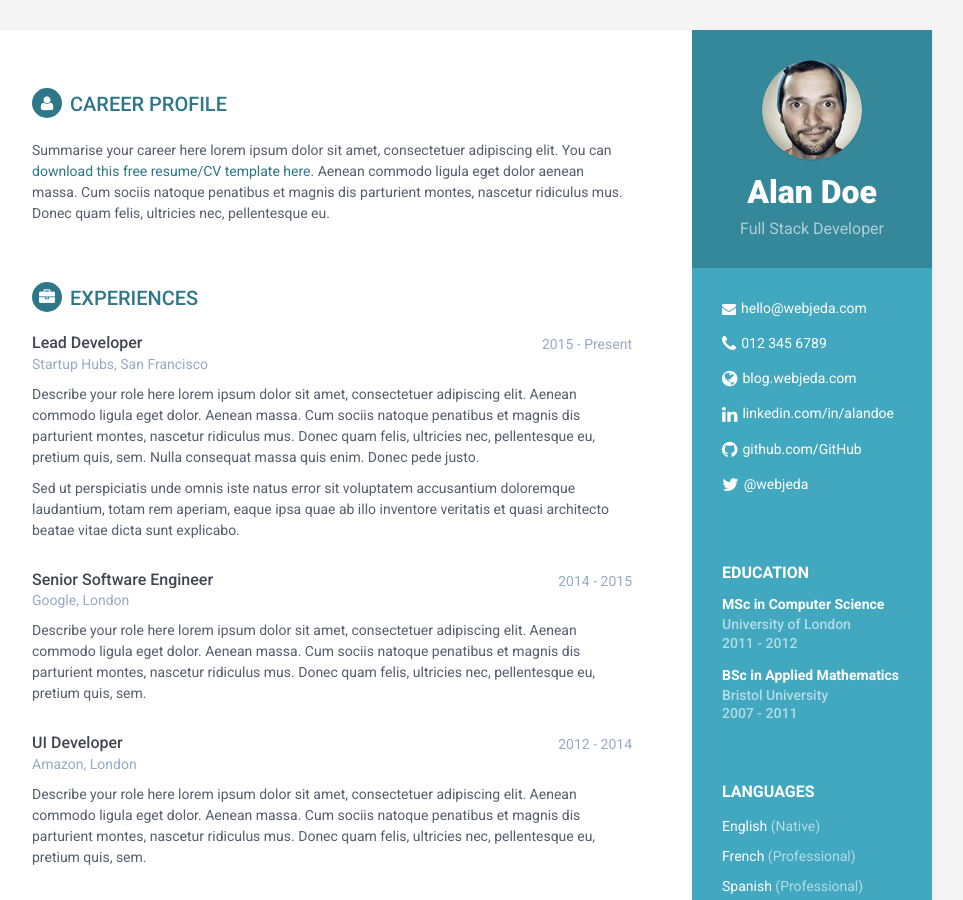
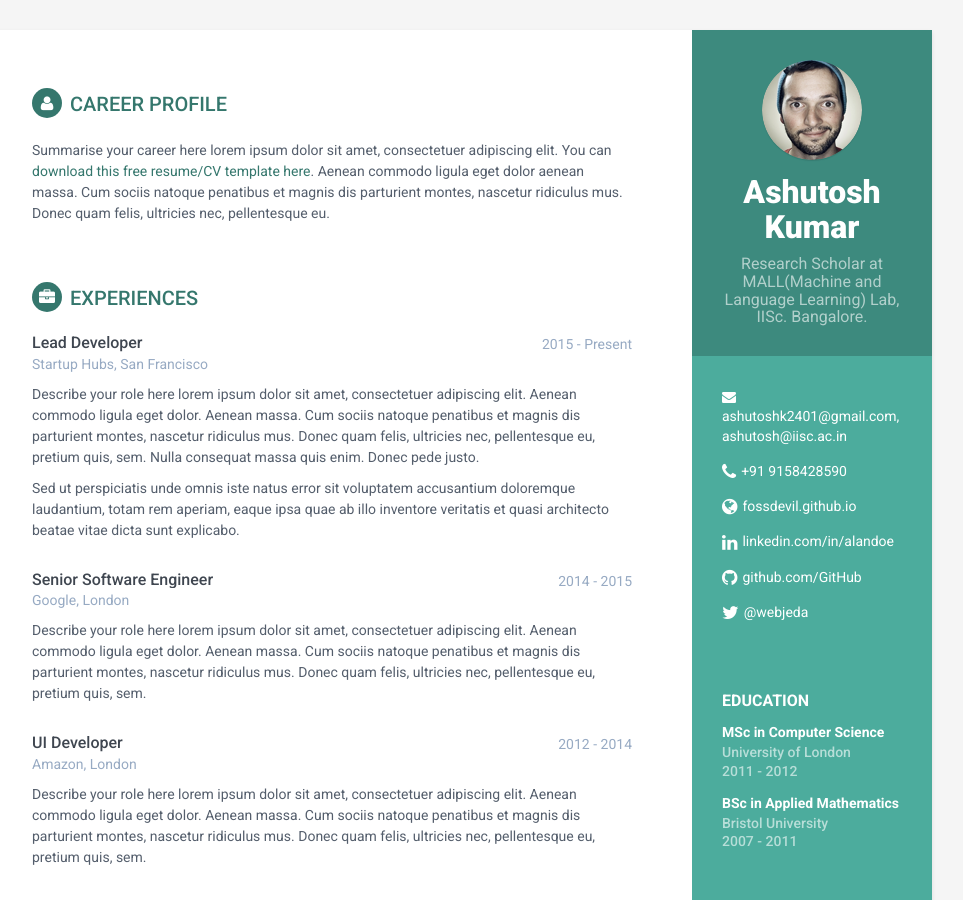
Before and after one commit to ashutoshml/ashutoshml.github.io, a Jekyll site: the page built from index.html, in a window 1280 px wide and 900 px high. Shown: the whole window, without its empty margins (188-1151 px from the left). Built offline with Jekyll 4.4.1, drawn with Linux system fonts in a browser that asks for light colours.

Commit message:
Checking for styles

```diff
--- a/_config.yml
+++ b/_config.yml
@@ -1,11 +1,11 @@
 
-title: My Resume
-url: 'http://webjeda.com'
-baseurl: '/online-cv' #change it according to your repository name
+title: Ashutosh Resume
+url: 'http://fossdevil.github.io'
+baseurl: '/' #change it according to your repository name
 
 
 # Enable one of these styles by removing #. Style will be applied only after restarting the build or serve.
-#style: styles-2
+style: styles-2
 #style: styles-3
 #style: styles-4
 #style: styles-5
@@ -13,17 +13,16 @@ baseurl: '/online-cv' #change it according to your repository name
 
 
 #Profile information
-name: Alan Doe
-tagline: Full Stack Developer
+name: Ashutosh Kumar
+tagline: Research Scholar at MALL(Machine and Language Learning) Lab, IISc. Bangalore.
 pic: profile.png  #place a 100x100 picture inside /assets/images/ folder and provide the name of the file below
 
 #sidebar links
-email: hello@webjeda.com
-phone: 012 345 6789
-website: blog.webjeda.com #do not add http://
+email: ashutoshk2401@gmail.com, ashutosh@iisc.ac.in
+phone: +91 9158428590
+website: fossdevil.github.io #do not add http://
 linkedin: alandoe
-github: sharu725
-twitter: '@webjeda'
+github: fossdevil
 
 
 # Tracker
```
